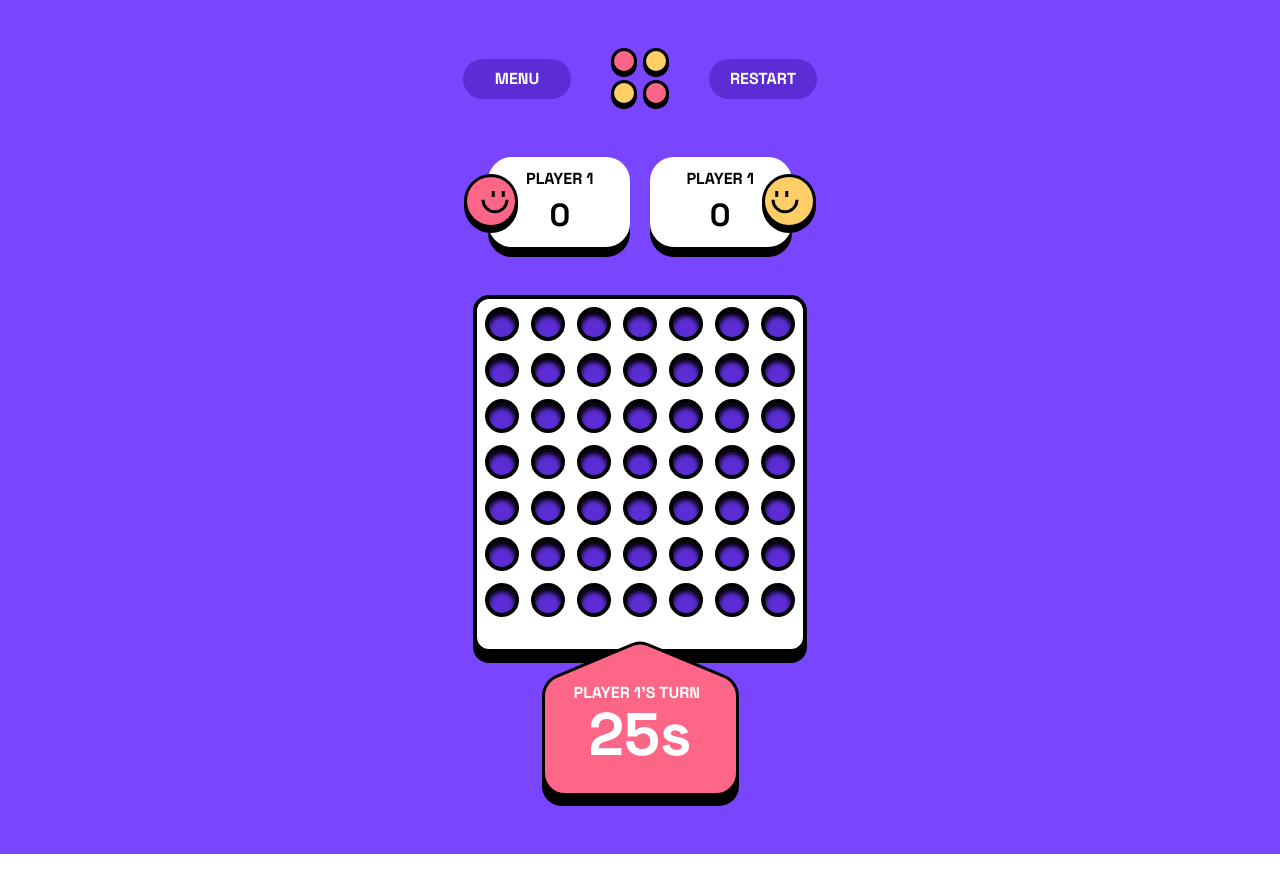
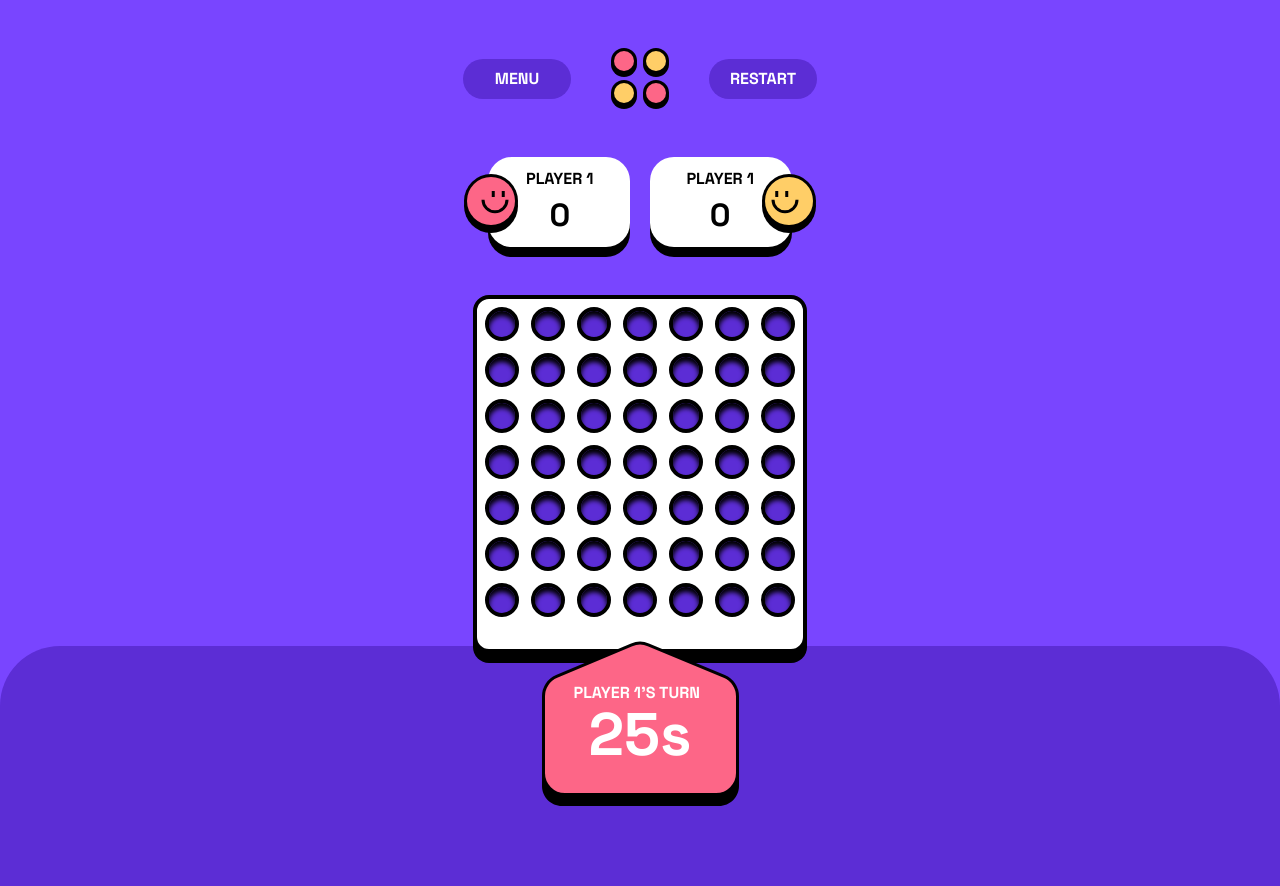
Before and after one commit to nikanoza/connect-four, a React (Vite) app: page /game in a window 1280 px wide. Before the commit the page ends 854 px from the top, so only its background shows below. Built offline with nearby package versions, Linux system fonts and the light colour scheme.

Commit message:
style: create bottom background element

```diff
--- a/src/components/Display.tsx
+++ b/src/components/Display.tsx
@@ -3,7 +3,7 @@ const Display = () => {
   array[48] = "";
   array.fill("x");
   return (
-    <div className="px-2 pt-2 pb-8 grid grid-cols-7 gap-3 bg-light mt-12 rounded-2xl border-4 border-black shadow-panel-shadow">
+    <div className="relative px-2 pt-2 pb-8 grid grid-cols-7 gap-3 bg-light mt-12 rounded-2xl border-4 border-black shadow-panel-shadow">
       {array.map(() => (
         <div
           key={Math.random()}
--- a/src/pages/Game.tsx
+++ b/src/pages/Game.tsx
@@ -19,11 +19,16 @@ const Game = () => {
     return () => clearInterval(interval);
   }, [timer]);
   return (
-    <div className="w-full min-h-screen flex flex-col items-center py-12">
+    <div className="w-full min-h-screen flex flex-col items-center pt-12">
       <GameHeader />
       <GamePanel />
       <Display />
       <TurnPanel currentPlayer={currentPlayer} timer={timer} />
+      <div
+        className={`w-full h-60 bg-${
+          currentPlayer === 1 ? "dark-violet" : "yellow"
+        } rounded-t-[60px] -mt-40`}
+      ></div>
     </div>
   );
 };
```
